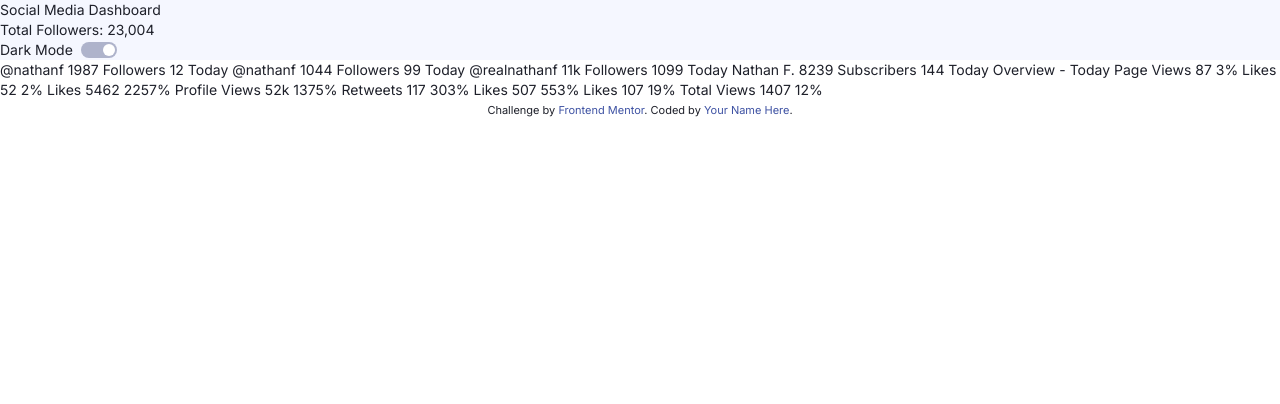
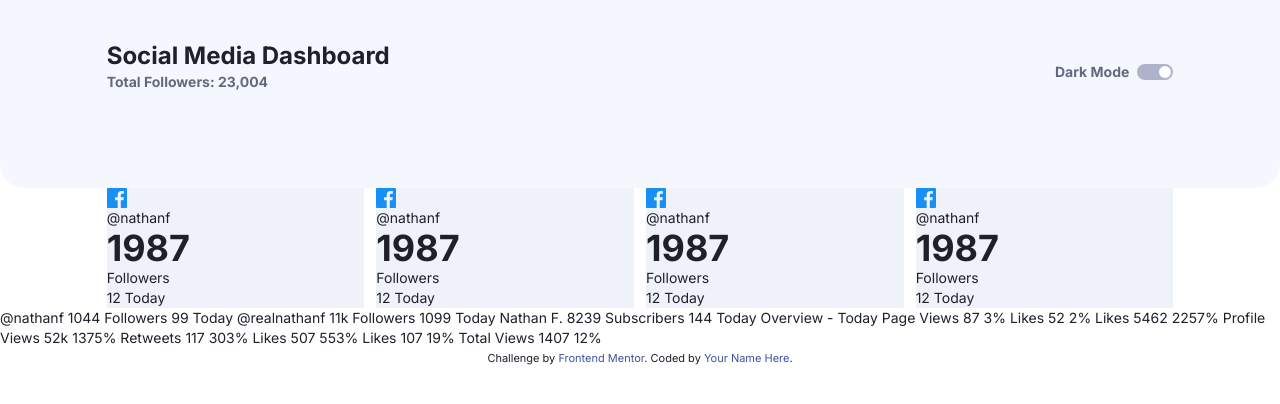
Before and after one commit to hensco95/frontendmentor-dashboard, a website: page index.html in a window 1280 px wide. Drawn offline with Linux system fonts and the light colour scheme.

Commit message:
Update:finished header styling

```diff
--- a/index.html
+++ b/index.html
@@ -47,33 +47,83 @@
 </head>
 
 <body class="dark:bg-vDarkBlueBg dark:text-whiteText text-lVeryDarkBlueText bg-whiteBg">
-  <header class="dark:bg-vDarkBlueTopBgPattern bg-lvPaleBlueTopBgPattern">
-    <div>
-      <div class="flex flex-col text-left">
-        <h1>Social Media Dashboard</h1>
-        <p class="text-red dark:bg-green">
+  <!-- header -->
+  <header class="dark:bg-vDarkBlueTopBgPattern bg-lvPaleBlueTopBgPattern rounded-b-3xl pt-10 pb-24">
+    <section class="flex flex-col md:flex-row items-center justify-between w-10/12 max-w-7xl mx-auto">
+      <div
+        class="w-full flex flex-col border-b-2 md:border-b-0 border-black dark:border-white border-opacity-5 dark:border-opacity-5 pb-3 md:pb-0 md:w-4/5 mx-auto">
+        <h1 class="text-2xl font-bold">Social Media Dashboard</h1>
+        <p class="text-lDarkGrayishBlueText dark:text-desaturatedBlueText text-sm font-bold">
           Total Followers: 23,004
         </p>
       </div>
-      <div class="flex flex-row items-center space-x-2">
-        <p>Dark Mode</p>
+
+      <!-- toggle button -->
+      <div
+        class="w-full flex flex-row items-center justify-between md:space-x-2 pt-3 md:w-1/5 mx-auto md:justify-end">
+        <p class="text-lDarkGrayishBlueText dark:text-desaturatedBlueText text-sm font-bold">Dark Mode</p>
         <label class="relative w-9 h-4 inline-block">
           <input type="checkbox" class="input opacity-0 w-0 h-0">
           <span
             class="slider round absolute cursor-pointer top-0 left-0 right-0 bottom-0 dark:bg-gradient-to-r from-darkbtnToggleOne to-darkbtnToggleTwo bg-lightBtnToggle before:bg-whiteBg dark:before:bg-darkDesaturatedBlueCardBg hover:bg-gradient-to-r hover:from-darkbtnToggleOne hover:to-darkbtnToggleTwo"></span>
         </label>
       </div>
+    </section>
+  </header>
+
+  <!-- main -->
+  <main class="w-10/12 max-w-7xl mx-auto">
+    <div class="grid md:grid-cols-2 lg:grid-cols-4 w-full gap-3 lg:gap-y-0">
+
+
+
+      <div class="item bg-red-400">
+        <p>
+          <span><img src="/images/icon-facebook.svg" alt=""></span>
+          @nathanf
+        </p>
+        <h2>1987</h2>
+        <h3>Followers</h3>
+        <h3>12 Today</h3>
+      </div>
+
+      <div class="item bg-red-400">
+        <p>
+          <span><img src="/images/icon-facebook.svg" alt=""></span>
+          @nathanf
+        </p>
+        <h2>1987</h2>
+        <h3>Followers</h3>
+        <h3>12 Today</h3>
+      </div>
+
+      <div class="item bg-red-400">
+        <p>
+          <span><img src="/images/icon-facebook.svg" alt=""></span>
+          @nathanf
+        </p>
+        <h2>1987</h2>
+        <h3>Followers</h3>
+        <h3>12 Today</h3>
+      </div>
+
+      <div class="item bg-red-400">
+        <p>
+          <span><img src="/images/icon-facebook.svg" alt=""></span>
+          @nathanf
+        </p>
+        <h2>1987</h2>
+        <h3>Followers</h3>
+        <h3>12 Today</h3>
+      </div>
+
     </div>
-  </header>
+  </main>
 
 
 
 
 
-  @nathanf
-  1987
-  Followers
-  12 Today
 
   @nathanf
   1044
--- a/input.css
+++ b/input.css
@@ -6,8 +6,14 @@
   body {
     @apply font-sans text-sm;
   }
+  h2 {
+    @apply font-bold text-4xl text-lVeryDarkBlueText dark:bg-whiteText;
+  }
 }
 
+.item {
+  @apply bg-lightGrayishBlue dark:bg-darkDesaturatedBlueCardBg;
+}
 
 .slider {
   -webkit-transition: 0.4s;
```
Also changed, not shown: css/style.css.
